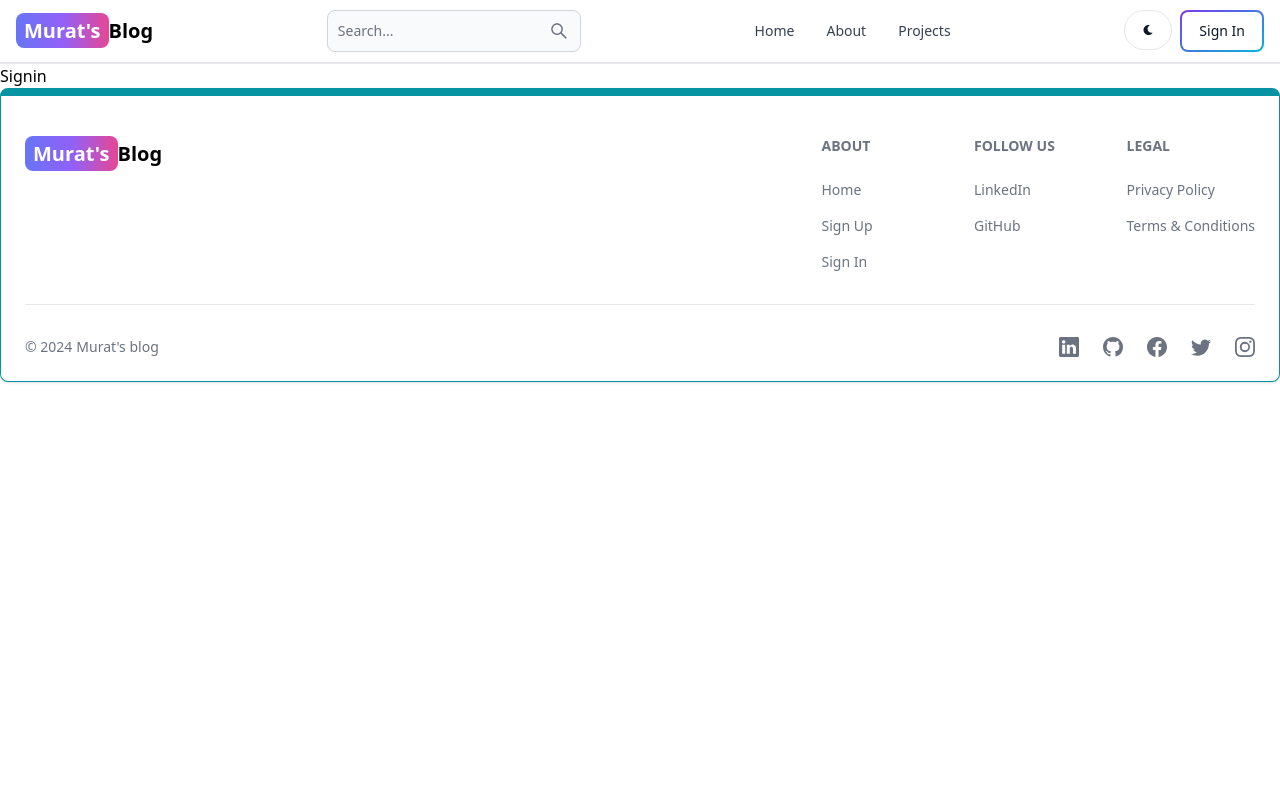
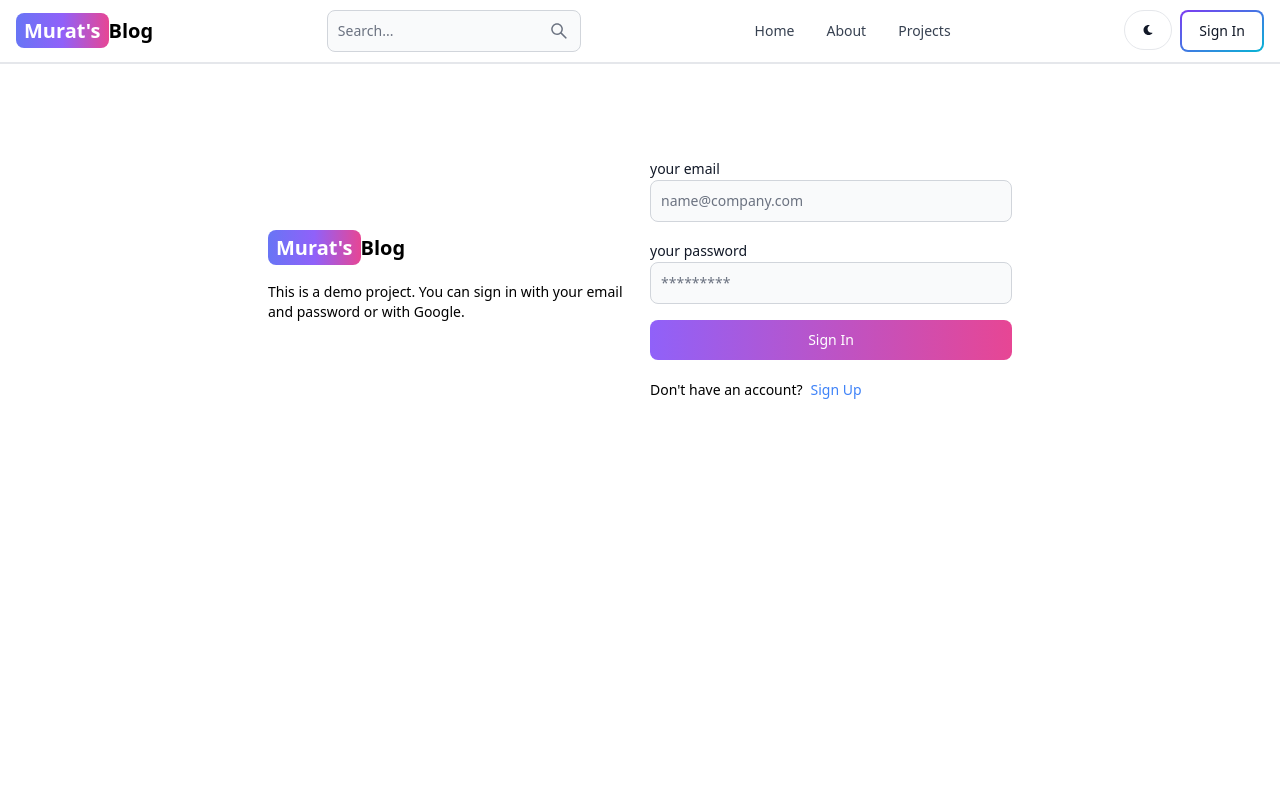
Before and after one commit to MuratAyar/MERN-BLOG, a React (Vite) app in the folder client/: page /sign-in in a window 1280 px wide. Shown: the top 800 px of the page. Built offline with nearby package versions, Linux system fonts and the light colour scheme.

Commit message:
sign in page UI

```diff
--- a/client/src/pages/SignIn.jsx
+++ b/client/src/pages/SignIn.jsx
@@ -1,7 +1,103 @@
-import React from 'react'
+import React from 'react';
+import { Label, TextInput, Button, Alert, Spinner } from 'flowbite-react';
+import { useState } from 'react';
+import { Link, useNavigate } from 'react-router-dom';
 
-export default function Signin() {
+export default function SignIn() {
+  const [formData, setFormData] = useState({});
+  const [errorMessage, setErrorMessage] = useState(null);
+  const [loading, setLoading] = useState(false);
+  const navigate = useNavigate();
+  const handleChange = (e) => {
+    setFormData({ ...formData, [e.target.id]: e.target.value.trim() })
+  };
+  const handleSubmit = async (e) => {
+    e.preventDefault();
+    if (!formData.email || !formData.password){
+      return setErrorMessage('Please fill out all fields!');
+    }
+    try {
+      setLoading(true);
+      setErrorMessage(null);
+      const res = await fetch('/api/auth/signin', {
+        method: 'POST',
+        headers: { 'Content-Type': 'application/json'},
+        body: JSON.stringify(formData),
+      });
+      const data = await res.json();
+      if (data.success === false){
+        return setErrorMessage(data.message);
+      }
+      setLoading(false);
+      if(res.ok){
+        navigate('/');
+      }
+    } catch (error){
+      setErrorMessage(error.message);
+    } finally {
+      setLoading(false);
+
+    }
+  }
   return (
-    <div>Signin</div>
+    <div className='min-h-screen mt-20'>
+      <div className='p-3 flex max-w-3xl mx-auto flex-col md:flex-row md:items-center gap-5'>
+        {/* left */}
+        <div className='flex-1'>
+        <Link
+        to='/'
+        className='sm:text-xl font-bold dark:text-white text-4xl'
+      >
+        <span className='px-2 py-1 bg-gradient-to-r from-indigo-500 via-purple-500 to-pink-500 rounded-lg text-white '>
+          Murat's
+        </span>
+        Blog
+      </Link>
+      <p className='text-sm mt-5'>
+        This is a demo project. You can sign in with your email and password or with Google.
+      </p>
+
+        </div>
+        {/* right */}
+        <div className='flex-1'>
+          <form className='flex flex-col gap-4' onSubmit={handleSubmit}>
+            <div>
+            <Label value='your email'/>
+              <TextInput type='email' placeholder='name@company.com' id='email' onChange={handleChange}/>
+
+            </div>
+            <div>
+            <Label value='your password'/>
+              <TextInput type='password' placeholder='*********' id='password' onChange={handleChange}/>
+
+            </div>
+            <Button gradientDuoTone='purpleToPink' type='submit' disabled={loading}>
+              {
+                loading ? (
+                  <>
+                  <Spinner size='sm' />
+                  <span className='pl-3'>Loading...</span>
+                  </>
+                ) : ('Sign In')
+              }
+            </Button>
+          </form>
+          <div className='flex gap-2 text-sm mt-5'>
+            <span>Don't have an account?</span>
+            <Link to='/sign-up' className='text-blue-500'>
+              Sign Up
+            </Link>
+          </div>
+          {
+            errorMessage && (
+              <Alert className='mt-5' color='failure'>
+                {errorMessage}
+              </Alert>
+            )
+          }
+
+        </div>
+      </div>
+    </div>
   )
 }
```
